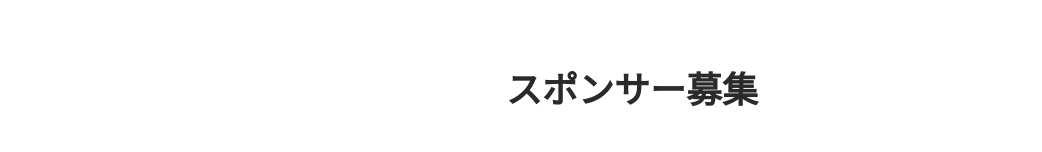
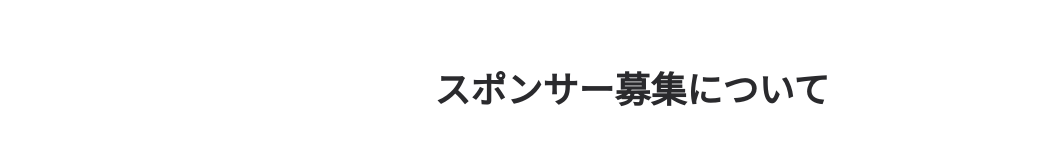
Before and after one commit to tskaigi/tskaigi2025-web-site, a Next.js app: page / in a window 1280 px wide. Shown: the part 760-912 px from the top of the page, without its empty margins (8-1050 px from the left). Built offline with nearby package versions, Linux system fonts and the light colour scheme.

Commit message:
:speech_balloon: Re-update headline

```diff
--- a/src/components/SeekingSponsorsSection/index.tsx
+++ b/src/components/SeekingSponsorsSection/index.tsx
@@ -8,7 +8,7 @@ export function SeekingSponsorsSection() {
     <div className="w-full flex flex-col items-center gap-16 px-8 pt-10 pb-16">
       <div className="w-full lg:w-[760px] flex flex-col items-center gap-10">
         <h2 className="text-[32px] lg:text-4xl leading-[48px] tracking-[-1.2%] font-bold text-center">
-          スポンサー募集
+          スポンサー募集について
         </h2>
         <div className="px-0 md:px-10 font-normal text-m leading-[25px] tracking-[-0.75%]">
           <p>
```
